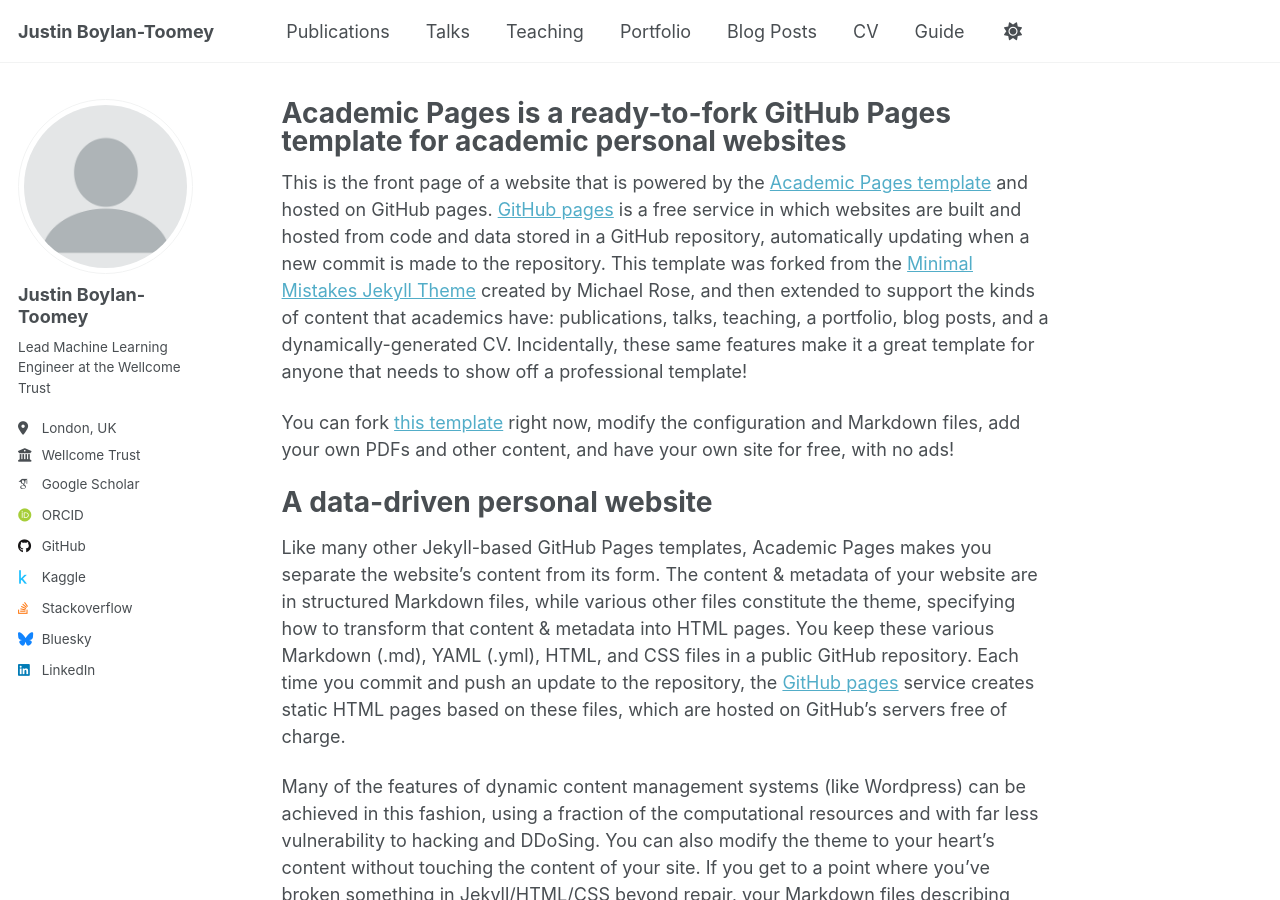
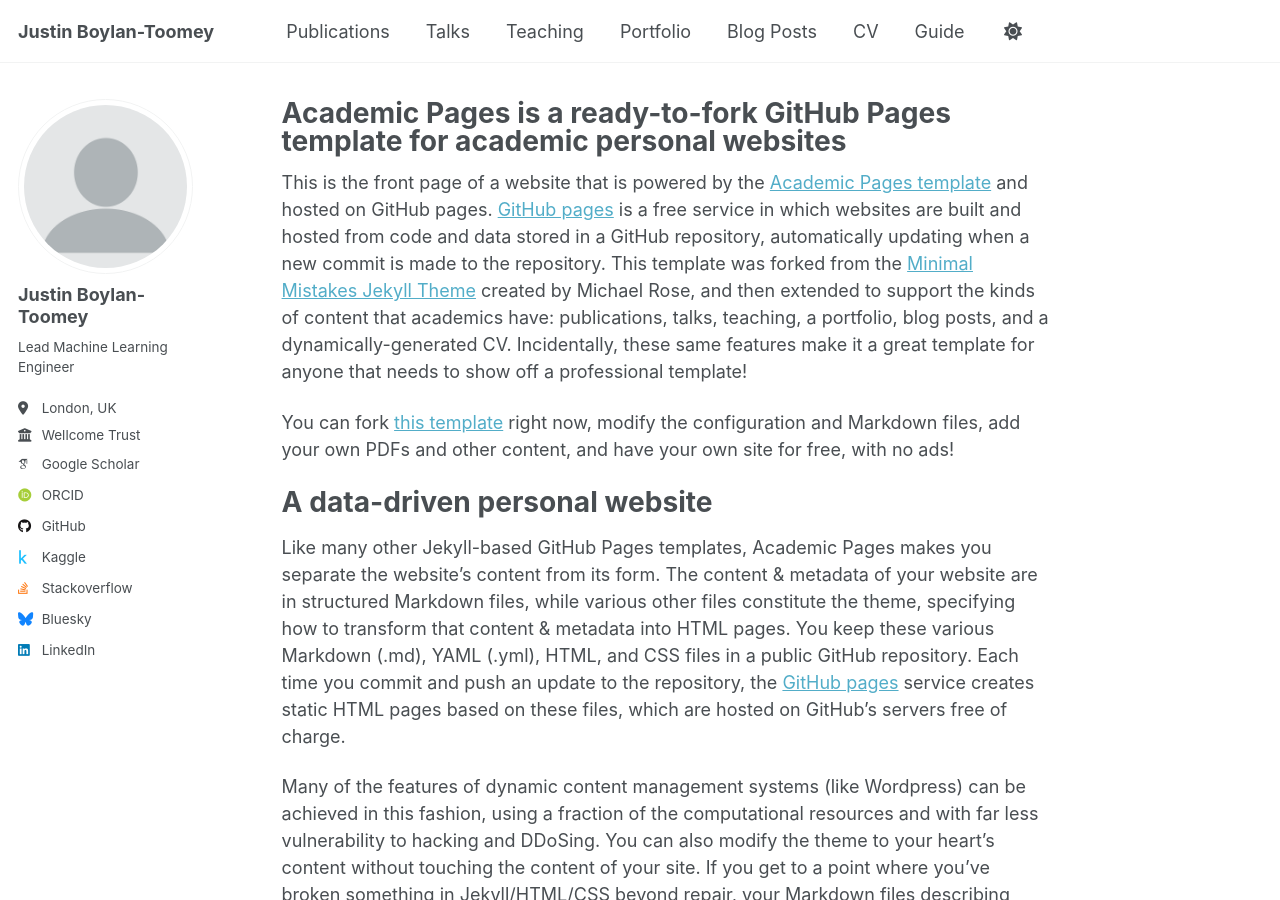
Before and after one commit to justinbt1/justinbt1.github.io, a Jekyll site: the page built from _pages/about.md, in a window 1280 px wide and 900 px high. Built offline with Jekyll 4.4.1, drawn with Linux system fonts in a browser that asks for light colours; some web fonts are replaced; a script that is not in the unit is left out.

Commit message:
Updated info

```diff
--- a/_config.yml
+++ b/_config.yml
@@ -26,7 +26,7 @@
   avatar           : "profile.png"
   name             : "Justin Boylan-Toomey"
   pronouns         : # example: "she/her"
-  bio              : "Lead Machine Learning Engineer at the Wellcome Trust"
+  bio              : "Lead Machine Learning Engineer"
   location         : "London, UK"
   employer         : "Wellcome Trust"
   uri              : # URL
```
